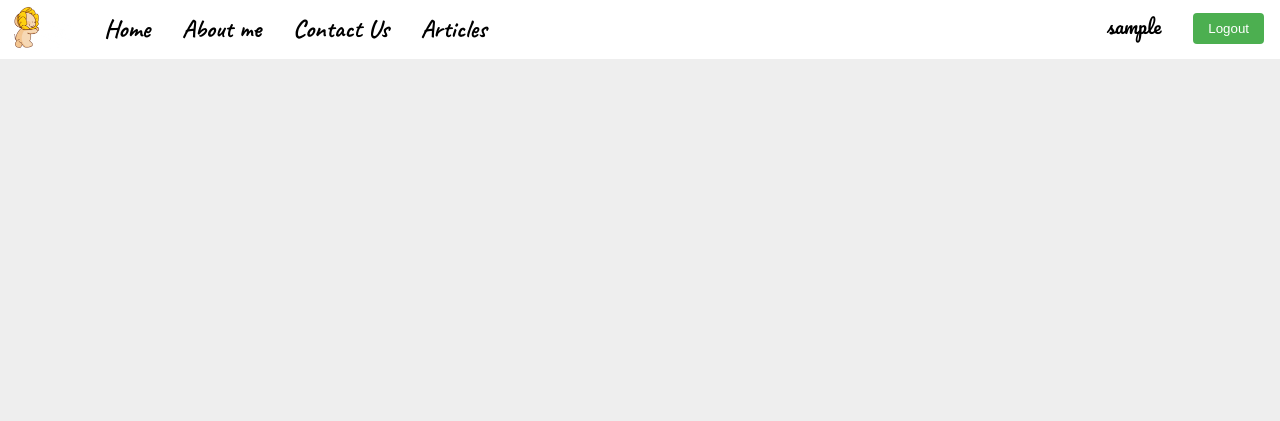
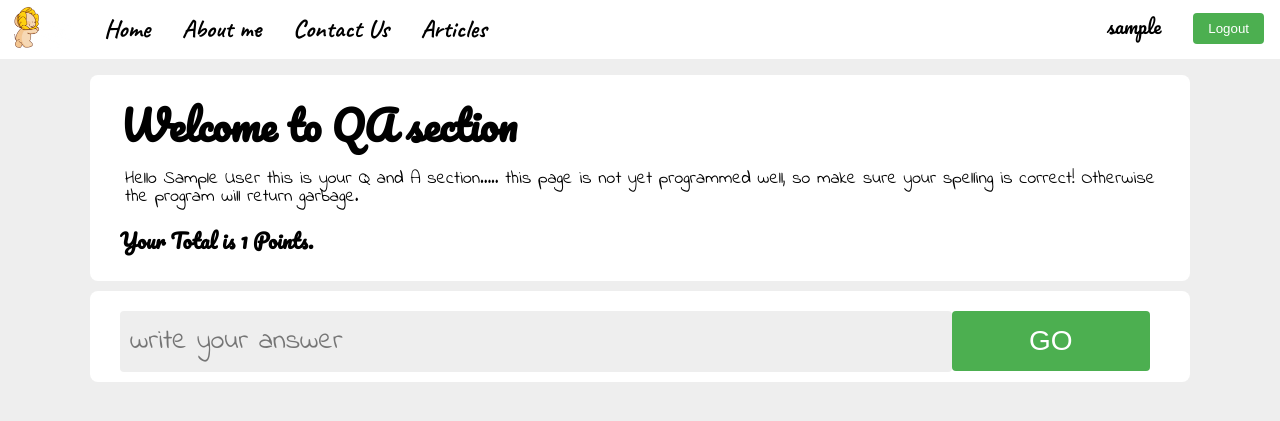
Before and after one commit to 0301yasiru/php_login_project, a PHP site: page /articles.php in a window 1280 px wide. Shown: the top 421 px of the page. Run offline with PHP 8.4, Linux system fonts and the light colour scheme; the visitor is signed in with stand-in values (Sample User, id 1).

Commit message:
Done QA in articles. Lot to do..

```diff
--- a/articles.php
+++ b/articles.php
@@ -1,7 +1,109 @@
 <?php require 'includes/header.php' ?>
-
   <main>
 
+  <?php
+    if ($login){
+    ?>
+
+    <div class="col100">
+      <div class="centered-content-ilastic">
+        <h1>Welcome to QA section</h1>
+
+        <p>Hello <?php echo $_SESSION['name']; ?> this is your Q and A section..... this page is
+        not yet programmed well, so make sure your spelling is correct! Otherwise the program will
+        return garbage.</p>
+
+        <?php
+          //first of all we should access the database so require the database handler
+          require 'includes/dbh.php';
+
+
+          $sql = "SELECT `marks` FROM `users` WHERE `uname` = '".$_SESSION['uname']."'";
+          $result = mysqli_query($conn, $sql);
+          $row = mysqli_fetch_assoc($result);
+          $_SESSION['marks'] = $row['marks'];
+
+         ?>
+
+        <h3>Your Total is    <?php echo $_SESSION['marks'] ?>     Points.</h3>
+      </div>
+    </div>
+
+    <?php
+      if (isset($_GET['qa'])){
+          if($_GET['qa'] == 'OK'){
+            $message = "අන්නා හලිම හුලතල් බොලයක්නෙ මේ කෙල්ල. මේම මේම හලියට උත්තල දුන්නද ආ...උම්ම්ම්ම්ම්ම්ම්ම්ම්ම්ම්ම්ම්ම්ම්ම්මා.. කොකො දැන් උඩ යන්නි නැතුව ඊලග එක කලන්න බලන්න";
+          }else{
+            $message = "හප් හප් හප් හප්... දෙනව චටස් එකක් මන්. හලියට කලන්නයි කිව්වෙ දූප්...";
+          }
+
+          ?>
+
+          <div class="col100">
+            <div class="centered-content-ilastic">
+              <p class='sinhla'> <?php echo $message; ?> </p>
+            </div>
+          </div>
+          <?php
+      }
+    ?>
+
+
+
+    <?php
+      //this is the sql code for the sqldatabase
+      $sql = "SELECT * FROM `q_a_users` WHERE `user_name` = ? AND `done` != 1";
+      $stmt = mysqli_stmt_init($conn); //this is the mysql statemt
+
+      if(!mysqli_stmt_prepare($stmt, $sql)){
+          header("Location: ../index.php?error=sqlerror");
+          exit();
+      }//end of checking for sql errors
+      else{
+          mysqli_stmt_bind_param($stmt, 's', $_SESSION['uname']);
+          mysqli_stmt_execute($stmt);
+          $result = mysqli_stmt_get_result($stmt);
+
+          if($result -> num_rows > 0){
+            //uestion counter will increment for a question
+            $row = mysqli_fetch_assoc($result)
+              ?>
+
+              <div class="col100">
+                <div class="q_box">
+                  <p><?php echo $row['question']; ?> </p>
+                  <form class="col100" action="includes/qa_result.php" method="post">
+                    <input type="hidden" name="qid" value="<?php echo $row['Id']; ?>">
+                    <input autocomplete="off" type="text" name="answer" placeholder="write your answer">
+                    <button type="submit" name="ans_submit">GO</button>
+                  </form>
+                </div>
+              </div>
+
+            <?php
+
+        }//end of if therre questions cheking if statement
+
+      }//end of sql error checking if statements else statement
+
+      mysqli_stmt_close($stmt);//closing the statement
+      mysqli_close($conn);//closing connection tab
+    ?>
+
+    <?php
+    }else{
+      ?>
+
+      <div class="col100">
+        <div class="centered-content-ilastic">
+          <h1>Welcome to QA section</h1>
+          <p> Please login to view this page. If you don't have an account please Sign in</p>
+        </div>
+      </div>
+
+      <?php
+    }
+  ?>
+
   </main>
-
 <?php require 'includes/footer.php' ?>
--- a/includes/header.php
+++ b/includes/header.php
@@ -27,10 +27,10 @@ if (isset($_SESSION['uname'])){
           </div>
 
           <div class="main-header-links">
-            <li> <a <?php  if($_SERVER['REQUEST_URI'] == '/login_project/index.php' || $_SERVER['REQUEST_URI'] == '/login_project/'){echo 'class="active_link"';} ?> href="index.php"> Home </a> </li>
-            <li> <a <?php  if($_SERVER['REQUEST_URI'] == '/login_project/aboutme.php'){echo 'class="active_link"';} ?> href="aboutme.php"> About me </a> </li>
-            <li> <a <?php  if($_SERVER['REQUEST_URI'] == '/login_project/contact_me.php'){echo 'class="active_link"';} ?> href="contact_me.php"> Contact Us </a> </li>
-            <li> <a <?php  if($_SERVER['REQUEST_URI'] == '/login_project/articles.php'){echo 'class="active_link"';} ?> href="articles.php"> Articles </a> </li>
+            <li> <a <?php  if($_SERVER['REQUEST_URI'] == '/php_login_project/index.php' || $_SERVER['REQUEST_URI'] == '/php_login_project/'){echo 'class="active_link"';} ?> href="index.php"> Home </a> </li>
+            <li> <a <?php  if($_SERVER['REQUEST_URI'] == '/php_login_project/aboutme.php'){echo 'class="active_link"';} ?> href="aboutme.php"> About me </a> </li>
+            <li> <a <?php  if($_SERVER['REQUEST_URI'] == '/php_login_project/contact_me.php'){echo 'class="active_link"';} ?> href="contact_me.php"> Contact Us </a> </li>
+            <li> <a <?php  if($_SERVER['REQUEST_URI'] == '/php_login_project/articles.php'){echo 'class="active_link"';} ?> href="articles.php"> Articles </a> </li>
           </div>
 
           <div class='main-header-forms'>
--- a/includes/login.php
+++ b/includes/login.php
@@ -42,6 +42,7 @@ if (isset($_POST['login_submit'])) {
             $_SESSION['name'] = $row['name'];
             $_SESSION['uname'] = $row['uname'];
             $_SESSION['email'] = $row['email'];
+            $_SESSION['marks'] = $row ['marks'];
 
             header("Location: ../index.php?login=success");
 
--- a/includes/signin.php
+++ b/includes/signin.php
@@ -49,7 +49,7 @@ if(isset($_POST["signup_submit"])){
       else{
         //at this point all the errorr are handled
         //no it is time to instert user data to the database
-        $sql = "INSERT INTO `users`(`name`, `uname`, `email`, `pwd`) VALUES(?,?,?,?)";
+        $sql = "INSERT INTO `users`(`name`, `uname`, `email`, `pwd`, `marks`) VALUES(?,?,?,?, 0)";
         $stmt = mysqli_stmt_init($conn);
 
         if(!mysqli_stmt_prepare($stmt, $sql)){
@@ -67,6 +67,7 @@ if(isset($_POST["signup_submit"])){
           $_SESSION['name'] = $_POST['first_name'];
           $_SESSION['uname'] = $_POST['user_name'];
           $_SESSION['email'] = $_POST['email'];
+          $_SESSION['marks'] = 0;
 
 
           header("Location: ../signup.php?signup=success");
--- a/style/master.css
+++ b/style/master.css
@@ -132,10 +132,19 @@ main p{
 .success_msg{
   color: green;
 }
+.sinhla{
+  font-size: 14px;
+}
 
 main h1{
   font-family: 'Pacifico', cursive;
   font-size: 40px;
+  padding: 20px 0;
+}
+
+main h3{
+  font-family: 'Pacifico', cursive;
+  font-size: 20px;
   padding: 20px 0;
 }
 
@@ -215,9 +224,36 @@ main a{
 .centered-content-ilastic{
   background-color: white;
   margin: 0 auto;
+  margin-bottom: 10px;
   padding: 10px 30px;
   float: none;
   display: block;
   overflow: hidden;
   box-sizing: border-box;
+  border-radius: 8px;
 }
+
+.q_box{
+  background-color: white;
+  margin: 0 auto;
+  margin-bottom: 10px;
+  padding: 10px 30px;
+  float: none;
+  display: block;
+  overflow: hidden;
+  box-sizing: border-box;
+  border-radius: 8px;
+}
+
+.q_box input{
+  float: left;
+  width: 80%;
+  margin: 0 0;
+  font-size: 28px;
+}
+.q_box button{
+  float: left;
+  width: 19%;
+  font-size: 28px;
+  padding: 14px 20px;
+}
```
Also changed, not shown: includes/qa_result.php (added, +52 -0 lines), mysql_database.sql (+10 -1 lines), 1 other file.
